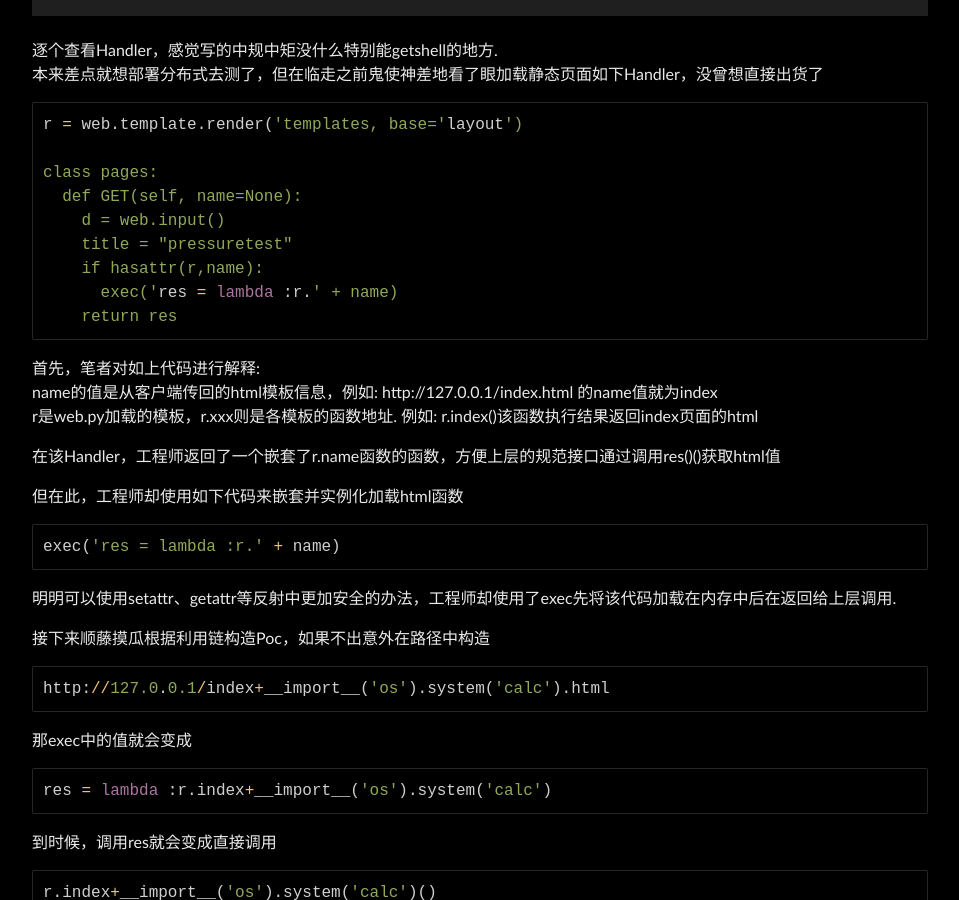
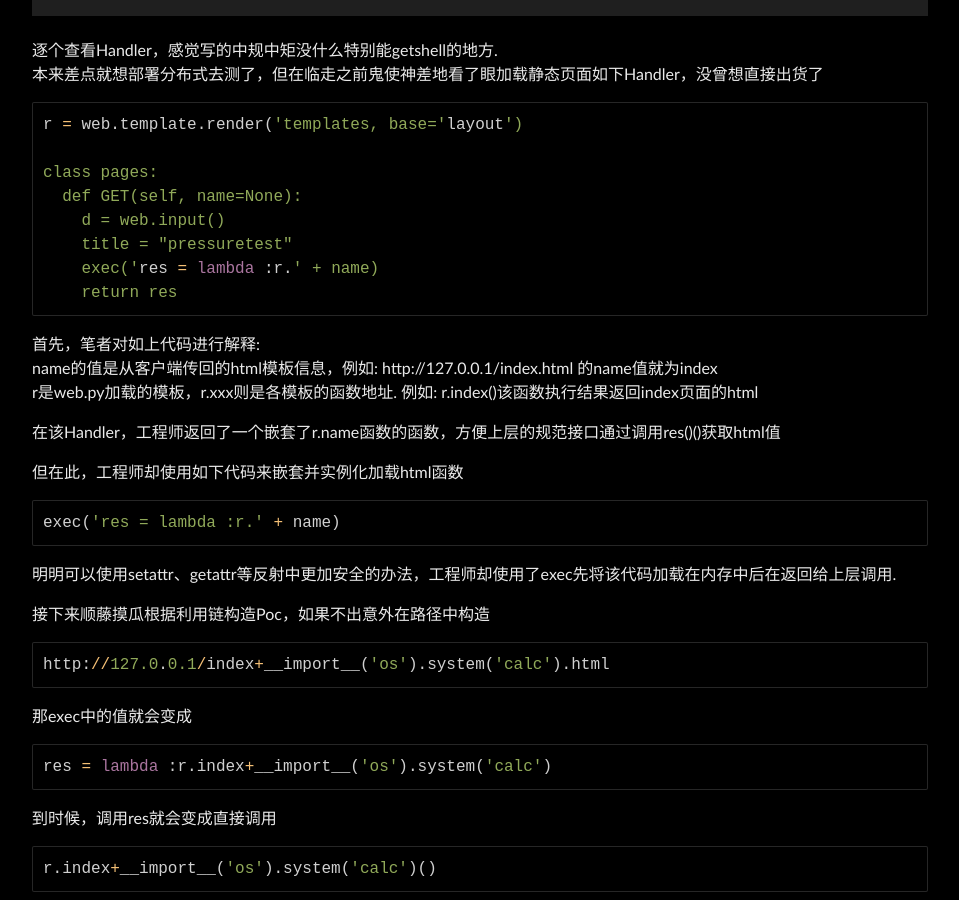
Before and after one commit to Leeyangee/leeyangee.github.io, a Jekyll site: the page built from _posts/2024-03-29-某A大厂Web审计实战-从不出货到拿下通用RCE漏洞.md, in a window 1280 px wide and 900 px high, scrolled down 2864 px. Shown: the whole window, without its empty margins (160-1119 px from the left). Built offline with Jekyll 4.4.1, drawn with Linux system fonts in a browser that asks for light colours.

Commit message:
Update 2024-03-29-某A大厂Web审计实战-从不出货到拿下通用RCE漏洞.md

````diff
--- a/_posts/2024-03-29-某A大厂Web审计实战-从不出货到拿下通用RCE漏洞.md
+++ b/_posts/2024-03-29-某A大厂Web审计实战-从不出货到拿下通用RCE漏洞.md
@@ -62,8 +62,7 @@ class pages:
   def GET(self, name=None):
     d = web.input()
     title = "pressuretest"
-    if hasattr(r,name):
-      exec('res = lambda :r.' + name)
+    exec('res = lambda :r.' + name)
     return res
 ```
 首先，笔者对如上代码进行解释:
````
